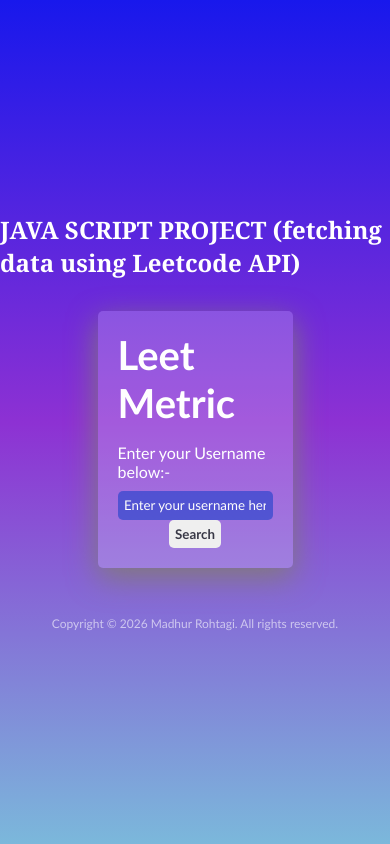
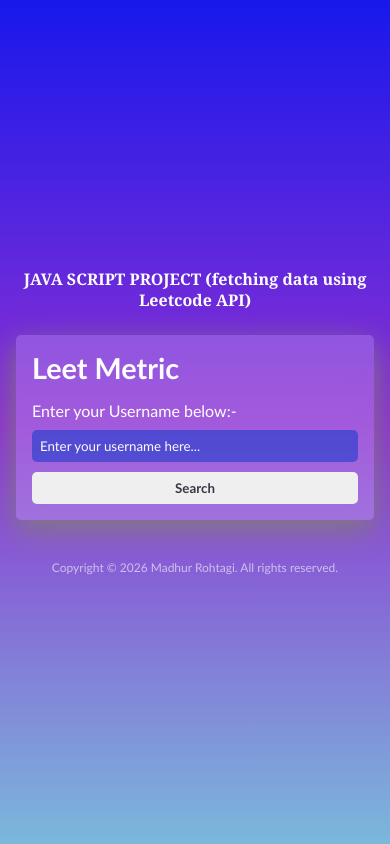
Before and after one commit to Madhur-Rohtagi/LeetMetric-App, a plain HTML site: page index.html in a window 390 px wide. Drawn offline with Linux system fonts and the light colour scheme.

Commit message:
add responsiveness and some other changes in css

```diff
--- a/style.css
+++ b/style.css
@@ -6,14 +6,26 @@
 }
 
 body{
-    height: 100vh;
+    min-height: 100vh;
     display: flex;
     justify-content: center;
     align-items: center;
     background-image: linear-gradient(to bottom,rgb(24, 24, 236),rgb(141, 49, 211),rgb(123, 184, 219));
+    background-attachment: fixed;
     color: white;
-    flex-direction:  column;
+    flex-direction: column;
     gap: 2rem;
+    padding: 1.5rem 1rem;
+}
+
+header{
+    text-align: center;
+    width: 100%;
+}
+
+header h2{
+    font-size: clamp(1rem, 3.5vw, 1.5rem);
+    line-height: 1.3;
 }
 
 .container{
@@ -23,14 +35,14 @@ body{
     background-color: rgba(251, 251, 252, 0.205);
     padding: 20px;
     border-radius: 5px;
+    width: 100%;
     max-width: 600px;
-     width: 50%;
-     backdrop-filter: blur(100%);
-     box-shadow: 0 10px 30px 0 rgb(129, 123, 123) ;
+    backdrop-filter: blur(10px);
+    box-shadow: 0 10px 30px 0 rgb(129, 123, 123);
 }
 
 h1{
-    font-size: 2.5em;
+    font-size: clamp(1.8rem, 6vw, 2.5rem);
 }
 
 .user-container{
@@ -43,14 +55,17 @@ h1{
 .user-input-container{
     display: flex;
     justify-content: space-between;
+    gap: 10px;
 }
 
 #username{
-    width:80%;
-    border: none;;
+    flex: 1;
+    min-width: 0;
+    border: none;
     border-radius: 5px;
     background-color: rgba(4, 56, 199, 0.507);
-    padding: 0.4rem;
+    padding: 0.5rem;
+    color: white;
 }
 #username::placeholder{
     color: rgb(253, 252, 252);
@@ -59,14 +74,11 @@ h1{
     cursor: pointer;
     border: none;
     border-radius: 5px;
-    padding: 0.4rem;
+    padding: 0.5rem 1rem;
     font-weight: bold;
     color: rgb(56, 56, 70);
     font-family:'Trebuchet MS', 'Lucida Sans Unicode', 'Lucida Grande', 'Lucida Sans', Arial, sans-serif;
 }
-
-/* Muh=jhe initially stats container hide rakhna hai  uska code bhi likho*/
-
 
 .progress{
     display: flex;
@@ -75,10 +87,9 @@ h1{
     gap: 10px;
 }
 
-
 .circle{
-    width: 120px;
-    height:120px;
+    width: clamp(90px, 22vw, 120px);
+    height: clamp(90px, 22vw, 120px);
     border-radius: 50%;
     border: 4px solid #299f5d;
     position: relative;
@@ -86,7 +97,7 @@ h1{
     align-items: center;
     justify-content: center;
     color: white;
-    font-size: 16px;
+    font-size: clamp(13px, 2.5vw, 16px);
     font-weight: bold;
     /*For pie chart*/
     background-image: conic-gradient(#299f5d var(--progress-degree,0%),#283a2e 0%);
@@ -95,7 +106,7 @@ h1{
 }
 
 .circle span{
-    position:relative;
+    position: relative;
     z-index: 2;
 }
 
@@ -104,33 +115,22 @@ h1{
     margin-bottom: 1rem;
     display: flex;
     flex-wrap: wrap;
-    justify-content: space-evenly;;
+    justify-content: space-evenly;
     gap: 10px;
 }
+
 h4{
     font-size: 0.9rem;
 }
+
 .card{
     background-color: #299f5d;
-    width: 40%;
+    flex: 1 1 calc(50% - 10px);
     max-width: 290px;
-    padding :10px;
+    padding: 10px;
     border-radius: 10px;
     font-size: 1rem;
-    border:2px solid #283a2e;
-}
-
-@media (max-width:450px){
-    .user-input-container{
-    flex-direction: column;
-    align-items: center;
-}
-#username{
-    width:100%;
-}
-#search{
-    max-width: 40%;
-}
+    border: 2px solid #283a2e;
 }
 
 footer{
@@ -138,7 +138,7 @@ footer{
     margin-top: 1rem;
     font-size: 0.75rem;
     color: rgba(255, 255, 255, 0.6);
-    cursor:pointer;
+    cursor: pointer;
 }
 
 footer a{
@@ -149,3 +149,31 @@ footer a{
 footer a:hover{
     text-decoration: underline;
 }
+
+/* Tablet */
+@media (max-width: 768px){
+    body{
+        gap: 1.5rem;
+    }
+    .container{
+        padding: 16px;
+    }
+}
+
+/* Mobile */
+@media (max-width: 450px){
+    .user-input-container{
+        flex-direction: column;
+        align-items: stretch;
+    }
+    #search{
+        width: 100%;
+    }
+    .progress{
+        gap: 8px;
+    }
+    .card{
+        flex: 1 1 100%;
+        max-width: 100%;
+    }
+}
```
Lines whose indentation alone changed are shown as unchanged.
